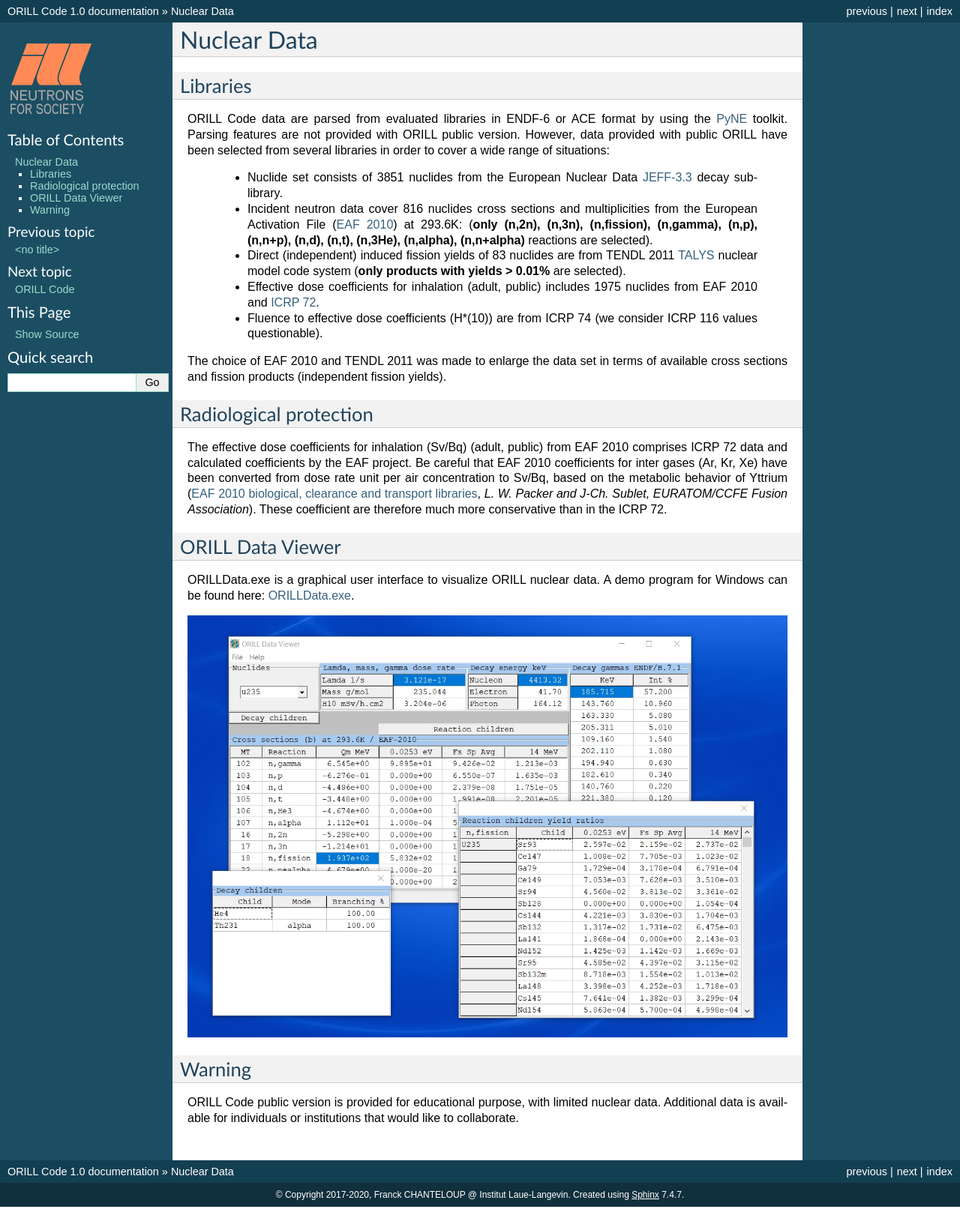
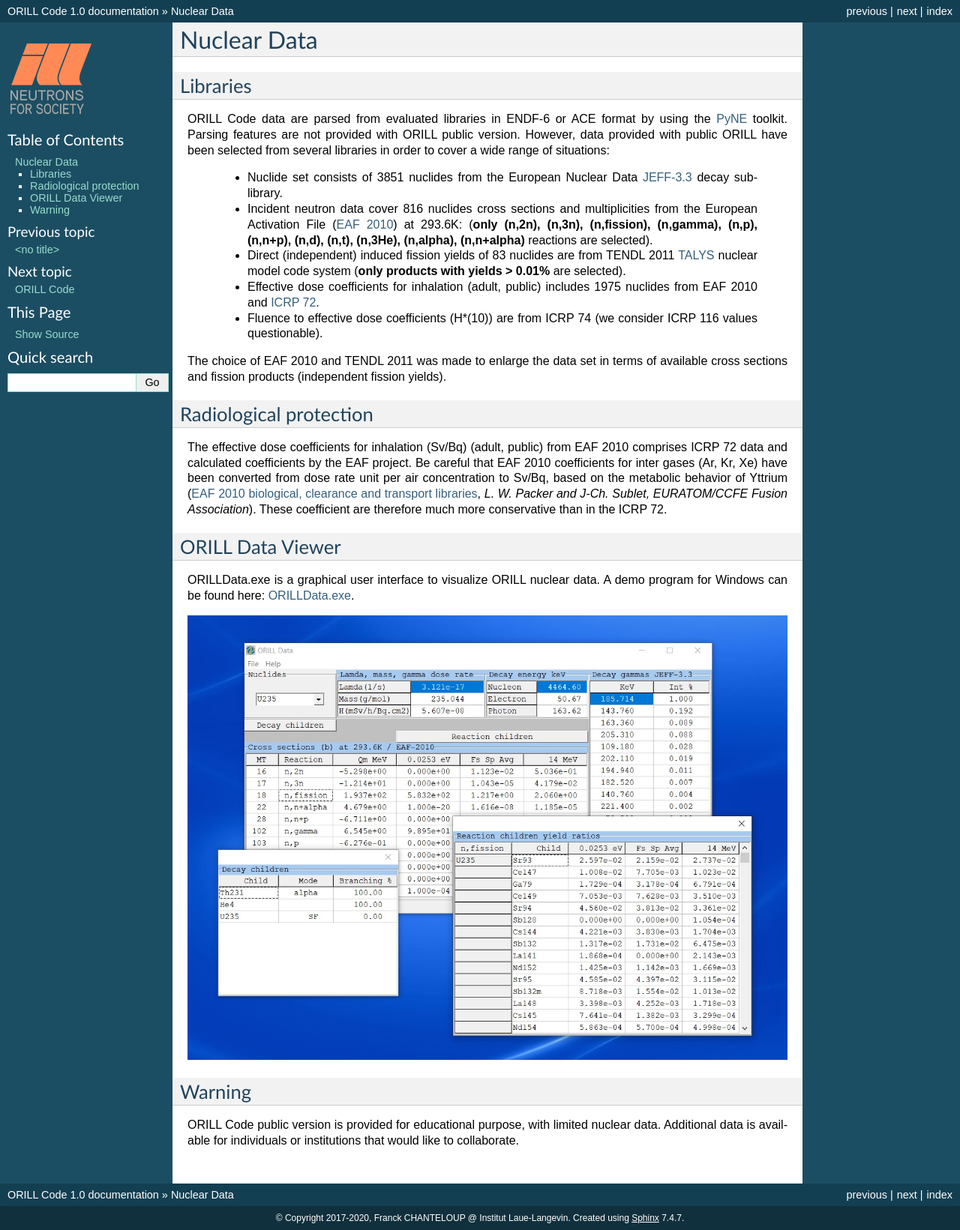
Before and after one commit to orill/orill, a Sphinx documentation site: the page built from docs/nucdata.rst, in a window 1280 px wide. Shown: the whole page at 75% size. Built offline with Sphinx 7.4.7, drawn with Linux system fonts in a browser that asks for light colours; before the commit the page ends 1610 px from its top, so only the background shows below that.

Commit message:
Update nucdata.rst

```diff
--- a/docs/nucdata.rst
+++ b/docs/nucdata.rst
@@ -28,7 +28,7 @@ ORILL Data Viewer
 
 ORILLData.exe is a graphical user interface to visualize ORILL nuclear data. A demo program for Windows can be found here: `ORILLData.exe <https://github.com/orill/orill/raw/master/bin/ORILLDataSetup.exe>`_.
 
-.. image:: ORILLDataView.jpg
+.. image:: ORILLData.jpg
 
 Warning
 -------
```
